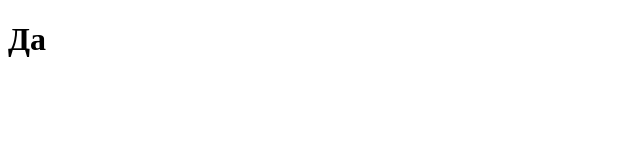
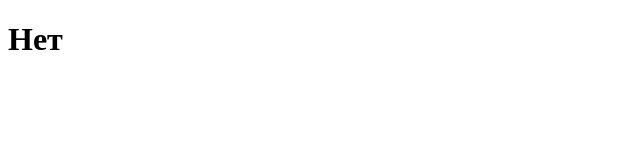
Before and after one commit to Evollt/Git-tutorial, a plain HTML site: page index.html in a window 1280 px wide. Shown: the full height of the page, 0-640 px from the left. Drawn offline with Linux system fonts and the light colour scheme.

```diff
--- a/index.html
+++ b/index.html
@@ -9,7 +9,7 @@
 
 <body>
   <div class="wrapper">
-    <h1>Да</h1>
+    <h1>Нет</h1>
   </div>
 </body>
 
```
Also changed, not shown: 1 other file.
